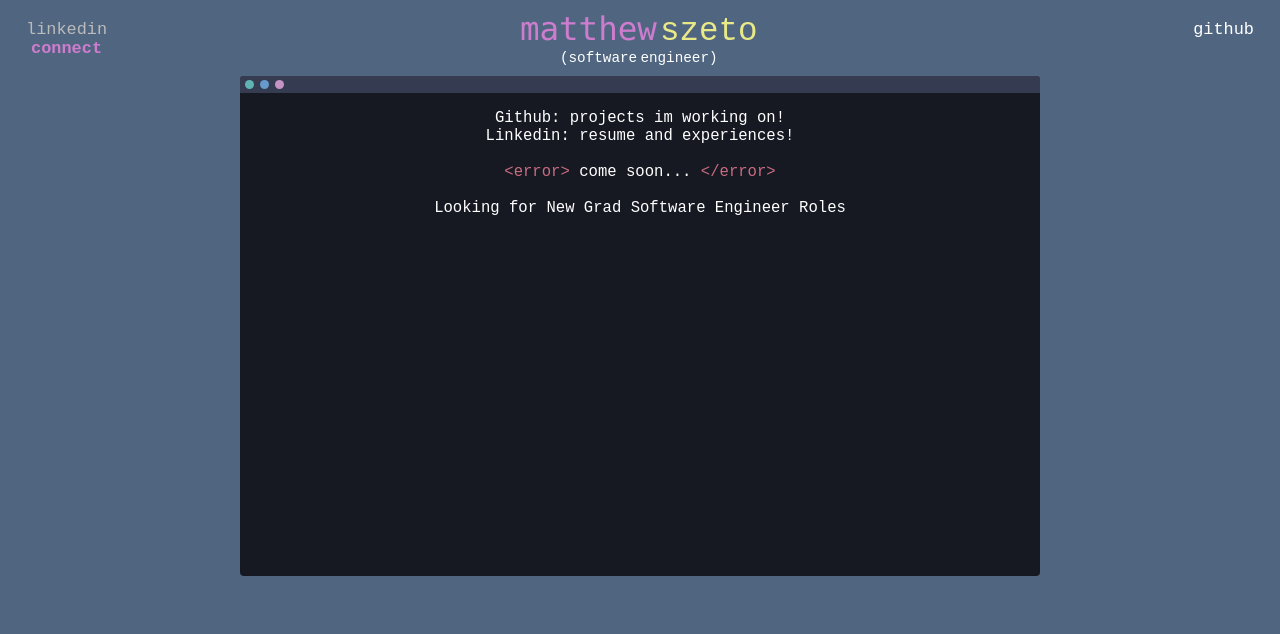
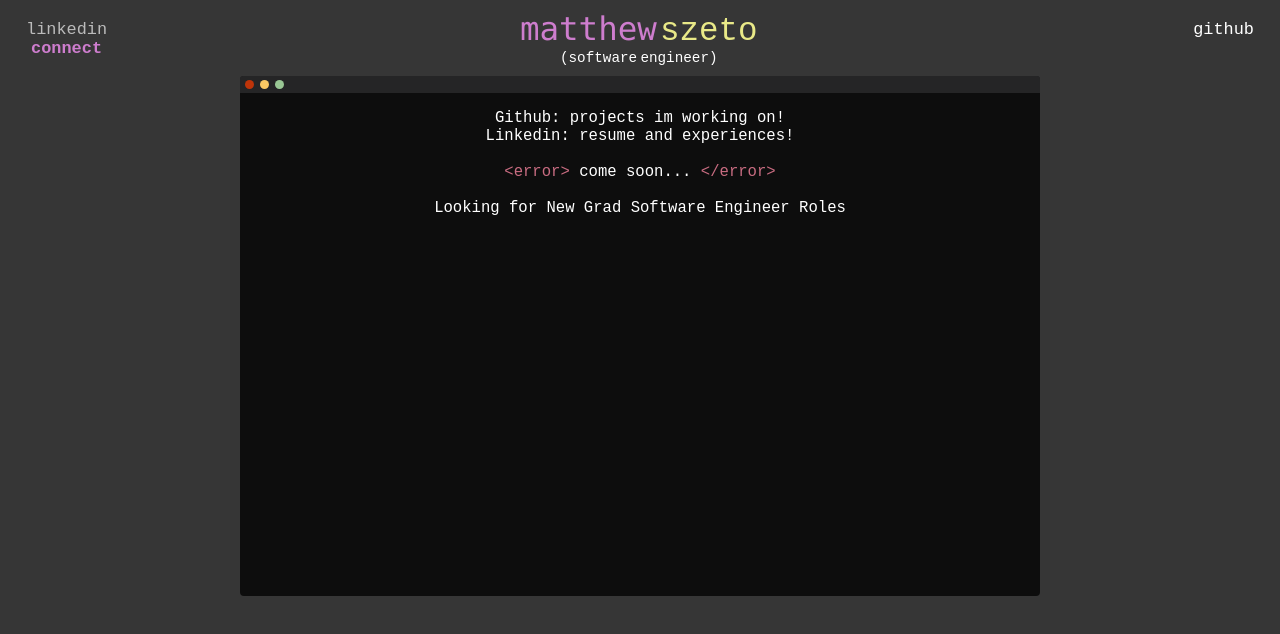
Before and after one commit to mattszeto/portfolio, a React (Create React App) app: page / in a window 1280 px wide. Shown: the top 634 px of the page. Built offline with nearby package versions, Linux system fonts and the light colour scheme.

Commit message:
updated color theme

```diff
--- a/package.json
+++ b/package.json
@@ -1,16 +1,17 @@
 {
   "name": "portfolio",
-  "version": "0.1.0",
+  "version": "0.1.1",
   "private": true,
   "homepage": "http://matthewszeto.com",
   "dependencies": {
+    "@mojs/core": "^0.288.2",
     "@testing-library/jest-dom": "^4.2.4",
     "@testing-library/react": "^9.3.2",
     "@testing-library/user-event": "^7.1.2",
     "aos": "^2.3.4",
     "react": "^16.13.1",
     "react-dom": "^16.13.1",
-    "react-scripts": "3.4.1",
+    "react-scripts": "^3.4.3",
     "styled-components": "^5.2.0"
   },
   "scripts": {
--- a/src/App.css
+++ b/src/App.css
@@ -6,7 +6,7 @@
 }
 
 .app-body {
-  background-color: #506680;
+  background-color: #363636;
   min-height: 100vh;
   display: flex;
   flex-direction: column;
--- a/src/App.js
+++ b/src/App.js
@@ -4,6 +4,7 @@ import Aos from "aos";
 import "aos/dist/aos.css";
 import Navbar from "./components/nav/navbar";
 import WindowBar from "./components/window-bar/windowbar";
+
 import {
   Container,
   SquareContainer,
--- a/src/common/colors.js
+++ b/src/common/colors.js
@@ -1,26 +1,16 @@
 export const yellow = "#FAC863";
 export const green = "#99C794";
-export const darkGreen = "#5FB3B3";
-export const blue = "#6699CC";
-export const purple = "#C594C5";
-export const white = "#D8DEE9";
-export const offWhite = "#b9cbf0";
-export const lightGrey = "#2c3947";
+export const red = "#BE3409";
+export const white = "#D9D9D9";
 
 export const grey = "#26293A";
-export const darkGrey = "#1F2233";
-export const black = "#161822";
+export const darkGrey = "#0D0D0D";
 
 export default {
   yellow,
   green,
-  darkGreen,
-  blue,
-  purple,
+  red,
   white,
-  offWhite,
-  lightGrey,
   grey,
   darkGrey,
-  black,
 };
--- a/src/components/containers.js
+++ b/src/components/containers.js
@@ -12,10 +12,10 @@ export const Container = styled.div`
 
 export const SquareContainer = styled.div`
   box-sizing: border-box;
-  background-color: ${colors.black};
+  background-color: ${colors.darkGrey};
   border-radius: 4px;
   width: 100%;
-  height: 500px;
+  height: 40rem;
 `;
 
 export const TextContainer = styled.div`
--- a/src/components/window-bar/windowbar.js
+++ b/src/components/window-bar/windowbar.js
@@ -5,7 +5,7 @@ import colors from "../../common/colors";
 
 const TopBar = styled.div`
   height: ${(props) => props.scale * 22}px;
-  background: -webkit-linear-gradient(top, #353c51, #353c51);
+  background: -webkit-linear-gradient(top, #252526, #252526);
   border-radius: ${(props) => props.scale * 4}px ${(props) => props.scale * 4}px
     0 0;
   width: 100%;
@@ -27,9 +27,9 @@ const Circle = styled.div`
 const WindowBar = ({ scale }) => (
   <TopBar scale={scale}>
     <CirclesContainer scale={scale}>
-      <Circle scale={scale} bgColor={colors.darkGreen} />
-      <Circle scale={scale} bgColor={colors.blue} />
-      <Circle scale={scale} bgColor={colors.purple} />
+      <Circle scale={scale} bgColor={colors.red} />
+      <Circle scale={scale} bgColor={colors.yellow} />
+      <Circle scale={scale} bgColor={colors.green} />
     </CirclesContainer>
   </TopBar>
 );
```
Also changed, not shown: 1 other file (tests, documents, lock files or other folders).
